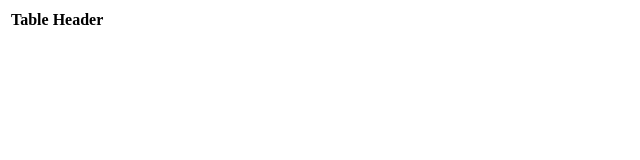
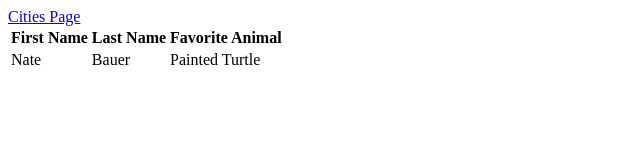
Before and after one commit to N8BAUER/HTML, a plain HTML site: page favorites.html in a window 1280 px wide. Shown: the whole page, without its empty margins (0-640 px from the left). Drawn offline with Linux system fonts and the light colour scheme.

Commit message:
Linked favorites to index as well as added a table

```diff
--- a/favorites.html
+++ b/favorites.html
@@ -2,16 +2,22 @@
 <html>
   <head>
     <meta charset="utf-8">
+    <a href="index.html">Cities Page</a>
     <title></title>
   </head>
   <body>
     <table>
-      <thead>
+    <colgroup>
+        <col span="2">
+    </colgroup>
         <tr>
-          <th>Table Header</th>
+          <th>First Name</th>
+          <th>Last Name</th>
+          <th>Favorite Animal</th>
         </tr>
-      </thead>
+        <tr>
+          <td>Nate</td>
+          <td>Bauer</td>
+          <td>Painted Turtle</td>
+        </tr>
     </table>
-
-  </body>
-</html>
```
Also changed, not shown: index.html (+5 -0 lines).
